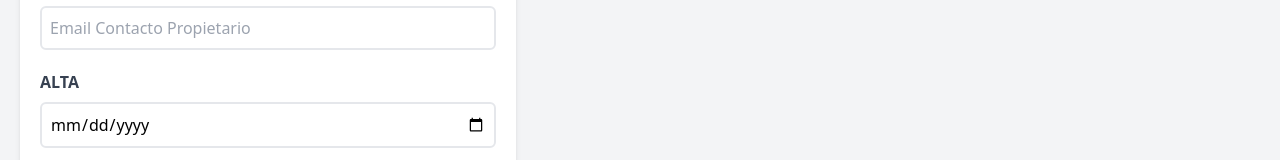
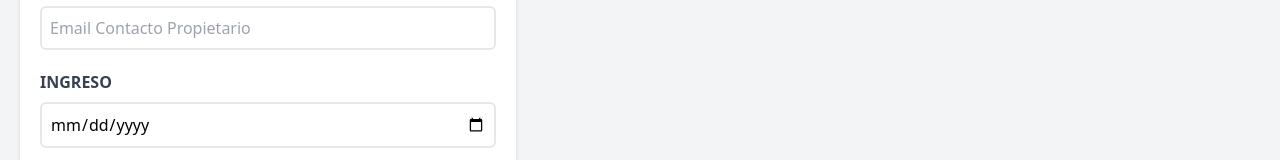
Before and after one commit to Lujan2408/citas-react, a React (Vite) app: page / in a window 1280 px wide. Shown: the part 558-718 px from the top of the page. Built offline with nearby package versions, Linux system fonts and the light colour scheme.

Commit message:
cambio a la fecha de alta por ingreso

```diff
--- a/src/components/Formulario.jsx
+++ b/src/components/Formulario.jsx
@@ -141,12 +141,12 @@ const Formulario = ({ pacientes, setPacientes, paciente, setPaciente }) => {
                 </div>
 
                 <div className="mb-5">
-                  <label htmlFor="alta" className="block text-gray-700 uppercase font-bold">
-                    Alta
+                  <label htmlFor="ingreso" className="block text-gray-700 uppercase font-bold">
+                    Ingreso
                   </label>
 
                   <input
-                    id="alta"
+                    id="ingreso"
                     type="date"
                     className="border-2 w-full p-2 mt-2 placeholder-gray-400 rounded-md"
                     value={fecha}
```
